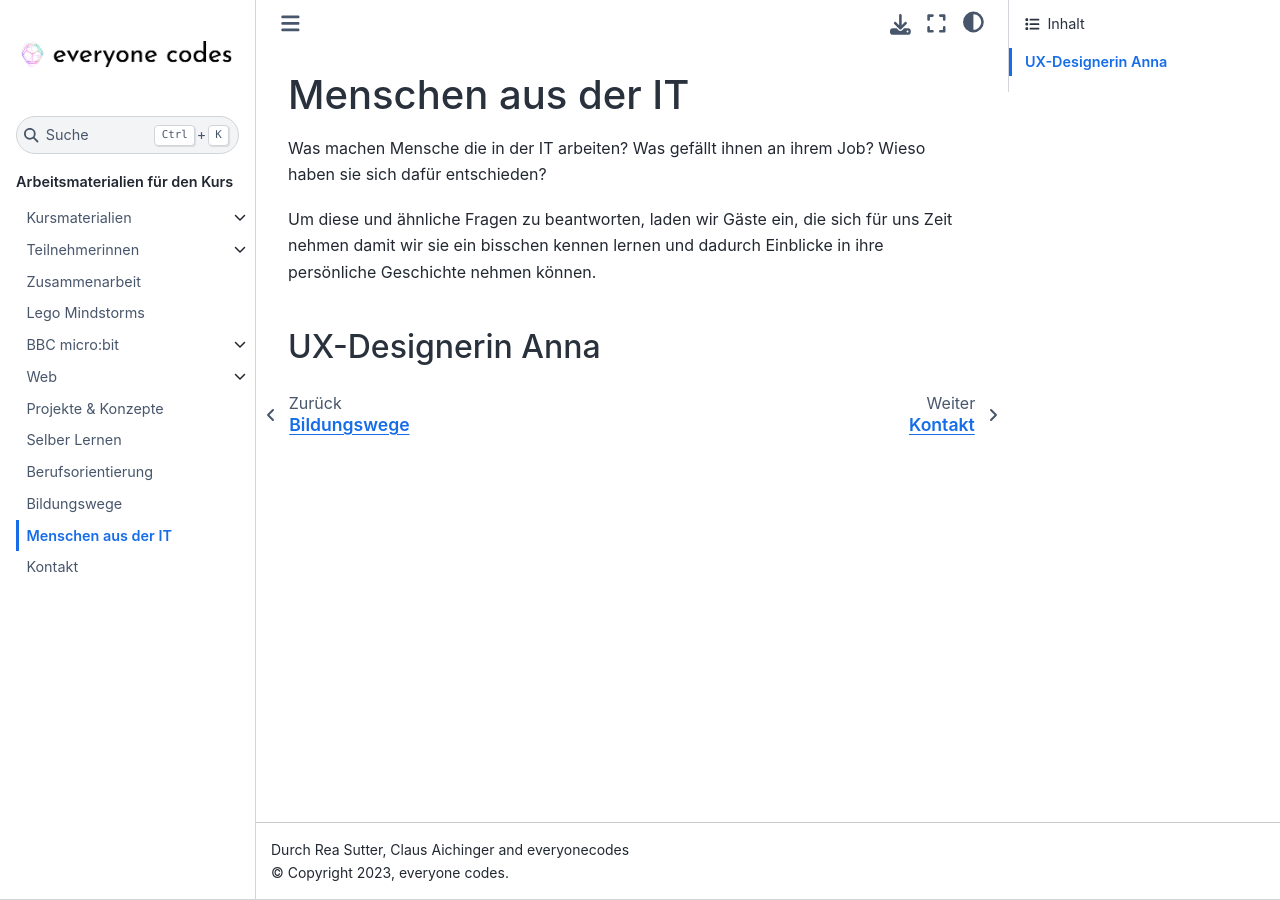
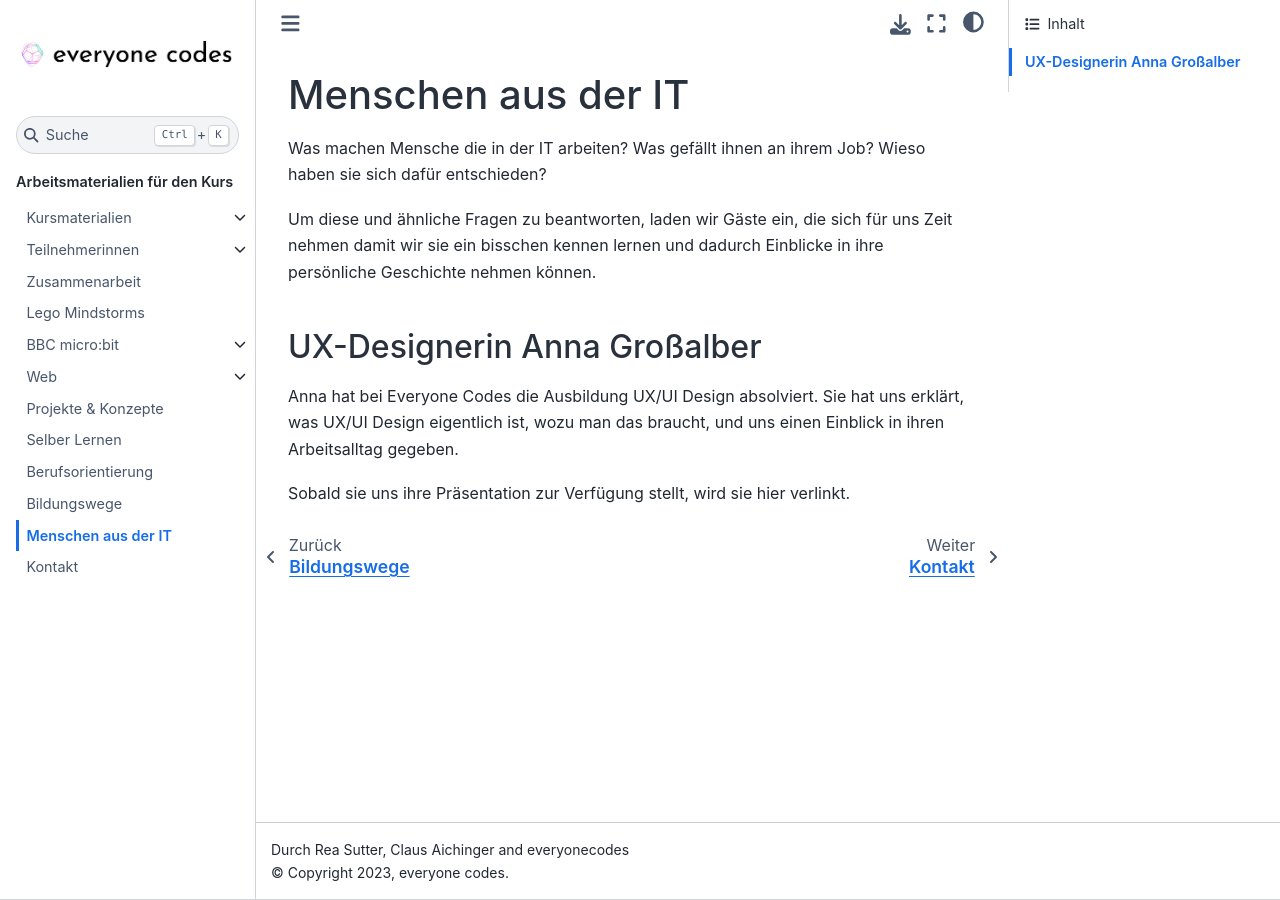
Before and after one commit to ec-mentors/IT-ist-das-was-fuer-mich-i05, a Sphinx documentation site: the page built from source/guests/guests.md, in a window 1280 px wide. Built offline with Sphinx 7.4.7 and the Sphinx Book theme 1.1.4, drawn with Linux system fonts in a browser that asks for light colours.

Commit message:
add info on guest Anna Großalber

```diff
--- a/source/guests/guests.md
+++ b/source/guests/guests.md
@@ -9,8 +9,13 @@ die sich für uns Zeit nehmen damit wir sie ein bisschen kennen
 lernen und dadurch Einblicke in ihre persönliche Geschichte nehmen
 können.
 
-## UX-Designerin Anna
+## UX-Designerin Anna Großalber
 
+Anna hat bei Everyone Codes die Ausbildung UX/UI Design absolviert.
+Sie hat uns erklärt, was UX/UI Design eigentlich ist, wozu man das braucht,
+und uns einen Einblick in ihren Arbeitsalltag gegeben.
+
+Sobald sie uns ihre Präsentation zur Verfügung stellt, wird sie hier verlinkt.
 
 <!-- <img src="./i04_guest_JuliaMittas.jpg" alt="">
 
```
